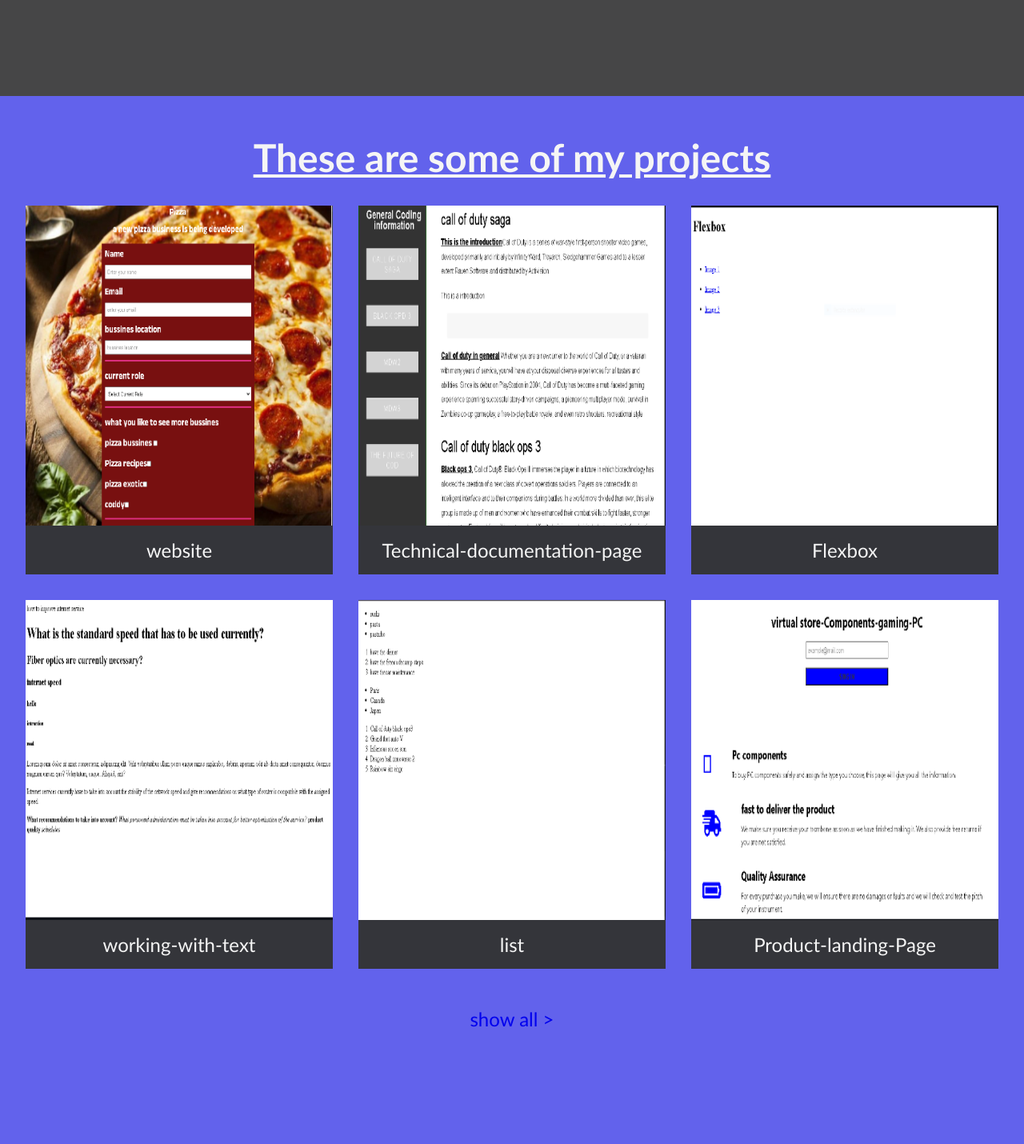
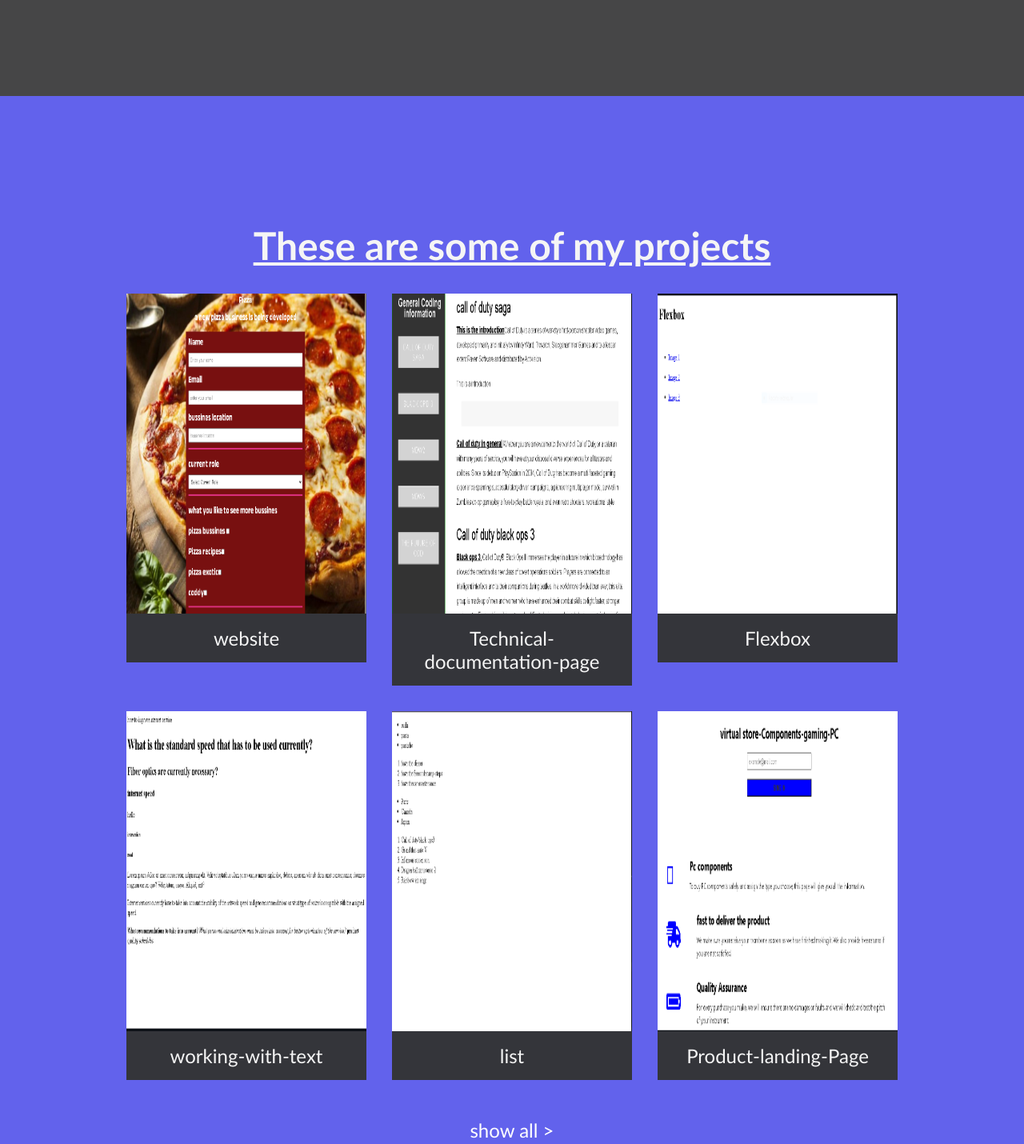
Before and after one commit to manuel333m/personal-Portofolio-webpage, a plain HTML site: page index.html in a window 1280 px wide. Shown: the part 680-2110 px from the top of the page at 80% size. Drawn offline with Linux system fonts and the light colour scheme.

Commit message:
final project

```diff
--- a/index.html
+++ b/index.html
@@ -56,7 +56,7 @@
             <div class="div__button">
                 <a href="https://github.com/manuel333m?tab=repositories" target="_blank" class="project-tile">
 
-            <bottom>show all ></bottom>
+            show all ></a>
             </div>
         </section>
     </main>
--- a/styles.css
+++ b/styles.css
@@ -90,8 +90,8 @@
 
 
 .section__projects{
-  height: 200vh;
   background-color: var(--HEADER-HOVER-BLUE);
+  padding: 110px 0;
 }
 
 .section__projects h2{
@@ -104,7 +104,8 @@
 
 .projects__div{
   margin-top: 2rem;
-  display: flex;
+  display: grid;
+  grid-template-columns: 300px 300px 300px;
   flex-direction: row;
   flex-wrap: wrap;
   gap: 2rem;
@@ -225,6 +226,11 @@
   text-decoration: none;
 }
 
+.div__button a {
+text-decoration: none;
+color: white;
+font-style: normal;
+}
 
 @media(prefers-color-scheme: dark){
   :root{
```
